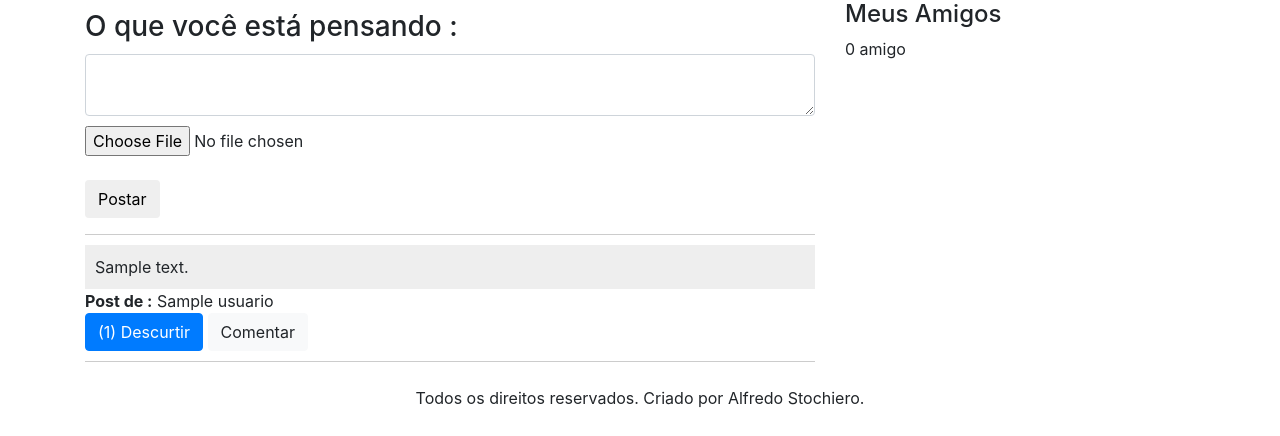
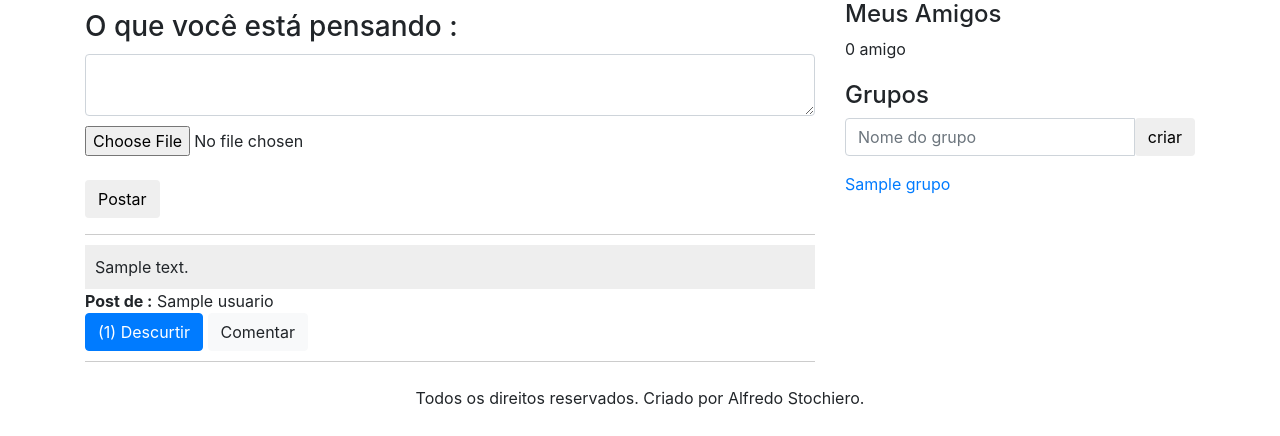
Before and after one commit to alfredostochiero/Facebook, a PHP site: page /FACEBOOK/ in a window 1280 px wide. Shown: the part 56-492 px from the top of the page. Run offline with PHP 8.4, Linux system fonts and the light colour scheme; the visitor is signed in with stand-in values (Sample User, id 1); tables that the repository leaves empty or names only in its code hold one stand-in row (values such as "Sample post").

Commit message:
MVC para funcao grupo criada e testada

```diff
--- a/controllers/homeController.php
+++ b/controllers/homeController.php
@@ -11,6 +11,7 @@ class homeController extends controller {
       $u = new Usuarios();
       $p = new Posts();
       $r = new Relacionamentos();
+      $g = new Grupos();
 
       $dados = array(
         'usuario_nome' => ''
@@ -31,6 +32,12 @@ class homeController extends controller {
 
       }
 
+      if(isset($_POST['grupo']) && !empty($_POST['grupo'])) {
+          $grupo = addslashes($_POST['grupo']);
+          $id_grupo = $g->criar($grupo);
+          header("Location:".BASE_URL."grupos/abrir/".$id_grupo);
+      }
+
 
 
 
@@ -40,6 +47,7 @@ class homeController extends controller {
       $dados['requisicoes'] =  $r->getRequisicoes();
       $dados['totalamigos'] =  $r->getTotalAmigos($_SESSION['lgsocial']);
       $dados['feed'] = $p->getFeed();
+      $dados['grupos'] = $g->getGrupos();
 
 
 
--- /dev/null
+++ b/models/grupos.php
@@ -0,0 +1,67 @@
+<?php
+class Grupos extends model {
+
+	public function getGrupos(){
+		$array = array();
+
+		$sql = "SELECT id, titulo FROM grupos";
+		$sql = $this->db->query($sql);
+
+		if($sql->rowCount() > 0){
+			$array = $sql->fetchAll();
+		}
+
+		return $array;
+	}
+
+	public function getInfo($id_grupo) {
+		$array = array();
+
+		$sql = "SELECT * FROM grupos WHERE id = '$id_grupo'";
+		$sql = $this->db->query($sql);
+
+		if($sql->rowCount() > 0){
+			$array = $sql->fetch();
+		}
+		return $array;
+	}
+
+
+	public function criar($titulo){
+		$id_usuario = $_SESSION['lgsocial'];
+
+		$sql = "INSERT INTO grupos (id_usuario, titulo) VALUES ('$id_usuario','$titulo')";
+		$this->db->query($sql);
+		$id = $this->db->LastInsertId();
+
+		$sql = "INSERT INTO grupos_membros (id_usuario,id_grupo) VALUES ('$id_usuario', '$id')";
+		$this->db->query($sql);
+
+		return $id;
+	}
+
+	public function isMembro($id_grupo, $id_usuario){
+
+		$sql = "SELECT * FROM grupos_membros WHERE id_grupo = '$id_grupo' AND id_usuario = '$id_usuario'";
+		$sql = $this->db->query($sql);
+
+		if($sql->rowCount()>0){
+			return true;
+		} else {
+			return false;
+		}
+	}
+
+	public function getQuantMembros($id_grupo) {
+		$sql = "SELECT COUNT(*) as c FROM grupos_membros WHERE id_grupo = '$id_grupo'";
+		$sql = $this->db->query($sql);
+		$sql = $sql->fetch();
+
+		return $sql['c'];
+	}
+
+	public function addMembro($id_usuario,$id_grupo){
+		$sql = "INSERT INTO grupos_membros (id_usuario,id_grupo) VALUES ('$id_usuario','$id_grupo')";
+		$this->db->query($sql);
+	}
+}
--- a/models/posts.php
+++ b/models/posts.php
@@ -36,6 +36,7 @@ class Posts extends model {
 	public function getFeed() {
 
 		$array = array();
+		$array['comentario'] = '';
 
 		$r = new Relacionamentos();
 		$ids = $r->getIdsFriends($_SESSION['lgsocial']);
--- a/views/home.php
+++ b/views/home.php
@@ -16,8 +16,6 @@
 			?>
 
 		</div>
-
-
 	</div>
 	<div class="col-sm-4">
 		<?php if(count($requisicoes)>0): ?>
@@ -47,5 +45,20 @@
 				<?php endforeach; ?>
 			</div>
 		<?php endif; ?>
+
+			<div class="widget">
+				<h4>Grupos </h4>
+				<form method="POST">
+					<div class="input-group">
+						<input type="text" class="form-control" name="grupo" placeholder="Nome do grupo" />
+						<span class="input-group-btn">
+							<input type="submit" value="criar" class="btn btn-default">
+						</span>
+					</div>
+				</form>
+				<?php foreach($grupos as $grupo): ?>
+				<a href="<?php echo BASE_URL; ?>grupos/abrir/<?php echo $grupo['id']; ?>"> <?php echo $grupo['titulo'];?> </a><br/>
+				<?php endforeach; ?>
+			</div>
 	</div>
 </div>
--- a/views/postitem.php
+++ b/views/postitem.php
@@ -17,4 +17,5 @@
 			<button class="btn btn-info" data-id="<?php echo $id; ?>" onclick="comentar(this)">Enviar</button>
 		</div>
 	</div>
+
 </div>
```
Also changed, not shown: controllers/gruposController.php (added, +33 -0 lines), views/grupo.php (added, +13 -0 lines).
